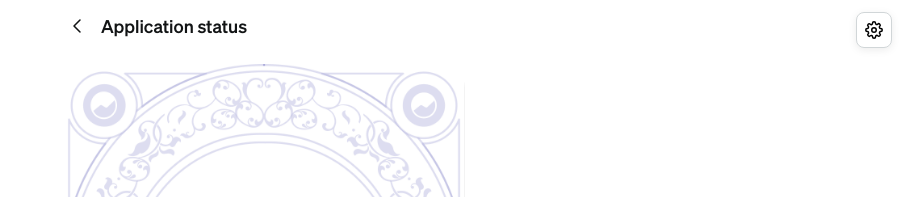
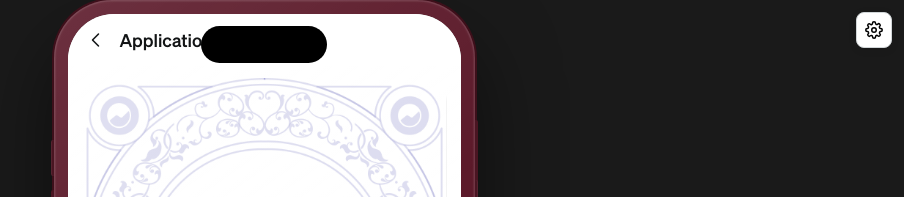
Before and after one commit to SagnikBagchi23/ipo_certificate, a plain HTML site: page index.html in a window 1280 px wide. Shown: the top 197 px of the page, without its empty margins (376-1280 px from the left). Drawn offline with Linux system fonts and the light colour scheme.

Commit message:
feat: iPhone mockup wrapper for desktop viewports
On viewports >600px, the UI renders inside a burgundy iPhone frame
centered on a dark background. Dial kit panel is always visible on
the left side with dark theme styling. On mobile, layout is unchanged.

Co-Authored-By: Claude Opus 4.6 <noreply@anthropic.com>

```diff
--- a/index.html
+++ b/index.html
@@ -60,6 +60,212 @@
     background: var(--backgroundPrimary);
     position: relative;
     overflow: visible;
+  }
+
+  /* Hide phone mockup elements on mobile */
+  .phone-buttons-left,
+  .phone-dynamic-island,
+  .phone-home-bar {
+    display: none;
+  }
+  .phone-mockup {
+    display: contents;
+  }
+  .phone-screen-wrap {
+    display: contents;
+  }
+
+  /* iPhone mockup for desktop viewports */
+  @media (min-width: 601px) {
+    .phone-mockup {
+      display: block;
+    }
+    .phone-screen-wrap {
+      display: block;
+    }
+    .phone-buttons-left,
+    .phone-dynamic-island,
+    .phone-home-bar {
+      display: block;
+    }
+    body {
+      background: #1a1a1a;
+      min-height: 100vh;
+      display: flex;
+      align-items: center;
+      justify-content: center;
+    }
+
+    .phone-mockup {
+      position: relative;
+      padding: 14px;
+      background: #5C1A2A;
+      border-radius: 58px;
+      box-shadow:
+        inset 0 0 4px rgba(255,255,255,0.12),
+        inset 0 0 0 1.5px rgba(255,255,255,0.08),
+        0 0 0 2px #3D0F1A,
+        0 40px 80px rgba(0,0,0,0.5),
+        0 0 0 1px rgba(0,0,0,0.3);
+      flex-shrink: 0;
+    }
+
+    .phone-mockup::before {
+      content: '';
+      position: absolute;
+      top: 0;
+      left: 0;
+      right: 0;
+      bottom: 0;
+      border-radius: 58px;
+      background: linear-gradient(
+        145deg,
+        rgba(255,255,255,0.1) 0%,
+        transparent 40%,
+        transparent 60%,
+        rgba(0,0,0,0.15) 100%
+      );
+      pointer-events: none;
+      z-index: 1;
+    }
+
+    /* Side buttons */
+    .phone-mockup::after {
+      content: '';
+      position: absolute;
+      right: -3px;
+      top: 180px;
+      width: 3px;
+      height: 72px;
+      background: #4A1522;
+      border-radius: 0 2px 2px 0;
+      box-shadow:
+        0 -60px 0 0 #4A1522,
+        inset -1px 0 0 rgba(255,255,255,0.06);
+    }
+
+    .phone-buttons-left {
+      position: absolute;
+      left: -3px;
+      top: 140px;
+      width: 3px;
+      height: 36px;
+      background: #4A1522;
+      border-radius: 2px 0 0 2px;
+      box-shadow:
+        0 50px 0 0 #4A1522,
+        0 90px 0 0 #4A1522,
+        inset 1px 0 0 rgba(255,255,255,0.06);
+    }
+
+    .phone-screen-wrap {
+      position: relative;
+      border-radius: 46px;
+      overflow: hidden;
+      background: #000;
+      width: 393px;
+      height: 852px;
+    }
+
+    /* Dynamic Island */
+    .phone-dynamic-island {
+      position: absolute;
+      top: 12px;
+      left: 50%;
+      transform: translateX(-50%);
+      width: 126px;
+      height: 37px;
+      background: #000;
+      border-radius: 20px;
+      z-index: 100;
+    }
+
+    /* Home indicator */
+    .phone-home-bar {
+      position: absolute;
+      bottom: 8px;
+      left: 50%;
+      transform: translateX(-50%);
+      width: 134px;
+      height: 5px;
+      background: rgba(255,255,255,0.2);
+      border-radius: 3px;
+      z-index: 100;
+    }
+
+    .screen {
+      max-width: none;
+      width: 393px;
+      height: 852px;
+      min-height: auto;
+      margin: 0;
+      overflow-y: auto;
+      overflow-x: hidden;
+      border-radius: 0;
+      -webkit-overflow-scrolling: touch;
+    }
+
+    .screen::-webkit-scrollbar {
+      display: none;
+    }
+
+    /* Dial kit as left sidebar on desktop */
+    .dialkit-toggle {
+      display: none;
+    }
+
+    .dialkit {
+      display: block;
+      position: fixed;
+      top: 50%;
+      transform: translateY(-50%);
+      left: 24px;
+      right: auto;
+      width: 260px;
+      max-height: 80vh;
+      background: #242424;
+      border: 1px solid rgba(255,255,255,0.08);
+      border-radius: 16px;
+      box-shadow: 0 8px 32px rgba(0,0,0,0.3);
+      color: rgba(255,255,255,0.85);
+    }
+
+    .dialkit .dialkit-title {
+      color: rgba(255,255,255,0.9);
+    }
+
+    .dialkit .dialkit-group-label {
+      color: rgba(255,255,255,0.4);
+    }
+
+    .dialkit .dialkit-label {
+      color: rgba(255,255,255,0.7);
+    }
+
+    .dialkit .dialkit-value {
+      color: rgba(255,255,255,0.5);
+    }
+
+    .dialkit .dialkit-slider {
+      background: rgba(255,255,255,0.1);
+    }
+
+    .dialkit .dialkit-slider::-webkit-slider-thumb {
+      background: rgba(255,255,255,0.85);
+    }
+
+    .dialkit .dialkit-reset {
+      color: var(--contentAccent);
+    }
+
+    .dialkit .dialkit-export {
+      background: rgba(255,255,255,0.12);
+      color: rgba(255,255,255,0.85);
+    }
+
+    .dialkit .dialkit-color-input {
+      border-color: rgba(255,255,255,0.15);
+    }
   }
 
   /* Top App Bar */
@@ -560,6 +766,10 @@
 </head>
 <body>
 
+<div class="phone-mockup">
+<div class="phone-buttons-left"></div>
+<div class="phone-screen-wrap">
+<div class="phone-dynamic-island"></div>
 <div class="screen">
   <!-- App Bar -->
   <div class="app-bar">
@@ -695,6 +905,9 @@
       <span class="mds-iconview mds-iconview--medium"><i class="gh-standard-arrow-right-01"></i></span>
     </div>
   </div>
+</div>
+<div class="phone-home-bar"></div>
+</div>
 </div>
 
 
```
